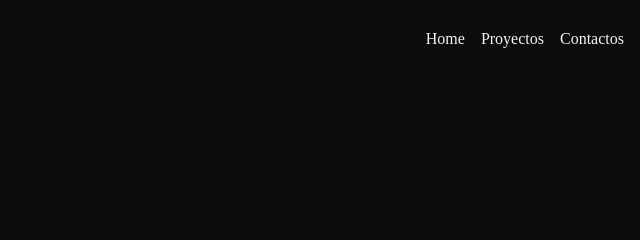
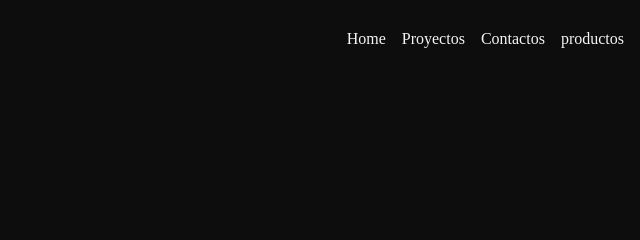
Before and after one commit to Luulyyy/mi_proyecto, a plain HTML site: page index.html in a window 1280 px wide. Shown: the top 240 px of the page, 640-1280 px from the left. Drawn offline with Linux system fonts and the light colour scheme.

Commit message:
se agregar una nueva opcion

```diff
--- a/index.html
+++ b/index.html
@@ -16,6 +16,7 @@
             <li>Home</li>
             <li>Proyectos</li>
             <li>Contactos</li>
+            <li>productos</li>
          </ul>
       </nav>
    </header>
```
